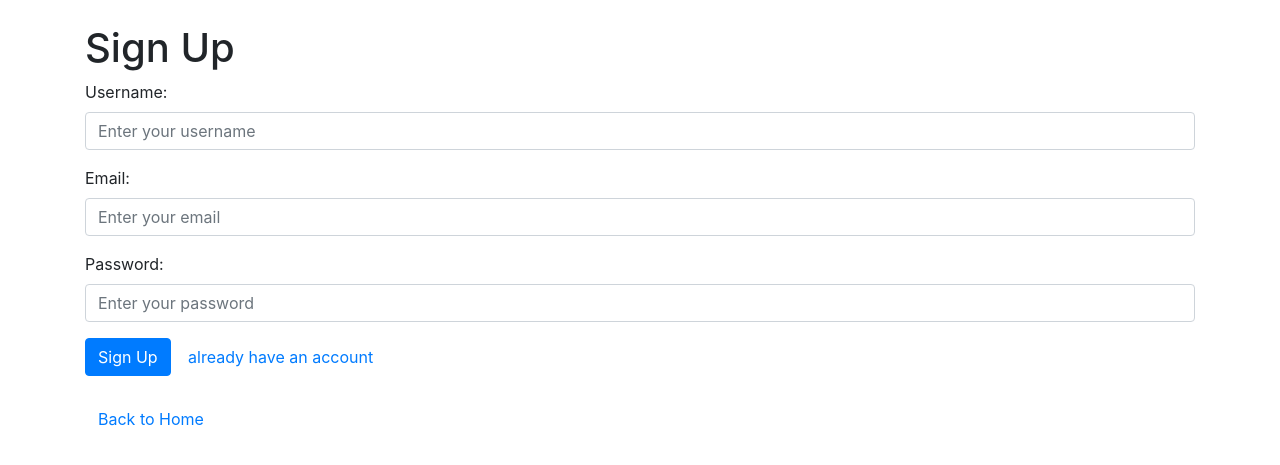
After one commit to yared22/portofolio, a PHP site: page /signup.php in a window 1280 px wide. The commit adds this page. Shown: the top 465 px of the page. Run offline with PHP 8.4, Linux system fonts and the light colour scheme.

Commit message:
updating some files

```diff
--- a/about.php
+++ b/about.php
@@ -29,6 +29,9 @@ $about = mysqli_fetch_assoc($result);
             </li>
             <li class="nav-item">
                 <a class="nav-link" href="contact.php">Contact</a>
+            </li>
+            <li class="nav-item">
+                <a class="nav-link" href="signup.php">Admin</a>
             </li>
 
         </ul>
--- a/contact.php
+++ b/contact.php
@@ -28,6 +28,9 @@ $result = mysqli_query($conn, "SELECT * FROM contact");
             </li>
             <li class="nav-item">
                 <a class="nav-link" href="contact.php">Contact</a>
+            </li>
+            <li class="nav-item">
+                <a class="nav-link" href="signup.php">Admin</a>
             </li>
         </ul>
     </div>
--- a/index.php
+++ b/index.php
@@ -30,6 +30,9 @@ $index_content = mysqli_fetch_assoc($result);
             </li>
             <li class="nav-item">
                 <a class="nav-link" href="contact.php">Contact</a>
+            </li>
+            <li class="nav-item">
+                <a class="nav-link" href="signup.php">Admin</a>
             </li>
         </ul>
     </div>
--- a/project.php
+++ b/project.php
@@ -29,6 +29,9 @@ $result = mysqli_query($conn, "SELECT * FROM projects");
             <li class="nav-item">
                 <a class="nav-link" href="contact.php">Contact</a>
             </li>
+            <li class="nav-item">
+                <a class="nav-link" href="signup.php">Admin</a>
+            </li>
         </ul>
     </div>
 </nav>
@@ -42,6 +45,7 @@ $result = mysqli_query($conn, "SELECT * FROM projects");
             <tr>
                 <th>Title</th>
                 <th>Description</th>
+                <th>Image</th>
             </tr>
         </thead>
         <tbody>
@@ -49,6 +53,7 @@ $result = mysqli_query($conn, "SELECT * FROM projects");
             <tr>
                 <td><?php echo $row['title']; ?></td>
                 <td><?php echo $row['description']; ?></td>
+                <td><img src="<?php echo $row['image_url']; ?>" alt="Project Image" width="200"></td>
             </tr>
             <?php } ?>
         </tbody>
--- /dev/null
+++ b/signup.php
@@ -0,0 +1,59 @@
+<?php
+include 'db/db.php';
+
+if ($_SERVER['REQUEST_METHOD'] == 'POST') {
+    $username = mysqli_real_escape_string($conn, $_POST['username']);
+    $email = mysqli_real_escape_string($conn, $_POST['email']);
+    $password = mysqli_real_escape_string($conn, $_POST['password']);
+    $created_at = date("Y-m-d H:i:s");
+
+    // Hash the password for security
+    $hashed_password = password_hash($password, PASSWORD_DEFAULT);
+
+    $sql = "INSERT INTO admins (username, email, password, created_at) VALUES ('$username', '$email', '$hashed_password', '$created_at')";
+    if (mysqli_query($conn, $sql)) {
+        echo "Sign up successful!";
+        // Redirect to login or another page
+        header("Location: login.php");
+        exit();
+    } else {
+        echo "Error: " . mysqli_error($conn);
+    }
+}
+?>
+
+<!DOCTYPE html>
+<html lang="en">
+<head>
+    <meta charset="UTF-8">
+    <meta name="viewport" content="width=device-width, initial-scale=1.0">
+    <title>Sign Up</title>
+    <link rel="stylesheet" href="https://stackpath.bootstrapcdn.com/bootstrap/4.5.2/css/bootstrap.min.css">
+</head>
+<body>
+<div class="container">
+    <h1 class="mt-4">Sign Up</h1>
+    <form method="POST" action="signup.php" class="mb-4">
+        <div class="form-group">
+            <label for="username">Username:</label>
+            <input type="text" class="form-control" name="username" placeholder="Enter your username" required>
+        </div>
+        <div class="form-group">
+            <label for="email">Email:</label>
+            <input type="email" class="form-control" name="email" placeholder="Enter your email" required>
+        </div>
+        <div class="form-group">
+            <label for="password">Password:</label>
+            <input type="password" class="form-control" name="password" placeholder="Enter your password" required>
+        </div>
+        <button type="submit" class="btn btn-primary">Sign Up</button>
+        <a href="login.php" class="btn btn-link">already have an account</a>
+    </form>
+    <a href="index.php" class="btn btn-link">Back to Home</a>
+</div>
+
+<script src="https://code.jquery.com/jquery-3.5.1.slim.min.js"></script>
+<script src="https://cdn.jsdelivr.net/npm/@popperjs/core@2.9.2/dist/umd/popper.min.js"></script>
+<script src="https://stackpath.bootstrapcdn.com/bootstrap/4.5.2/js/bootstrap.min.js"></script>
+</body>
+</html>
```
Also changed, not shown: login.php (added, +56 -0 lines), luxs.png (added).
